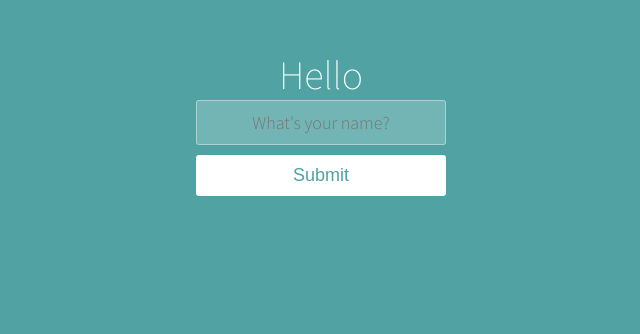
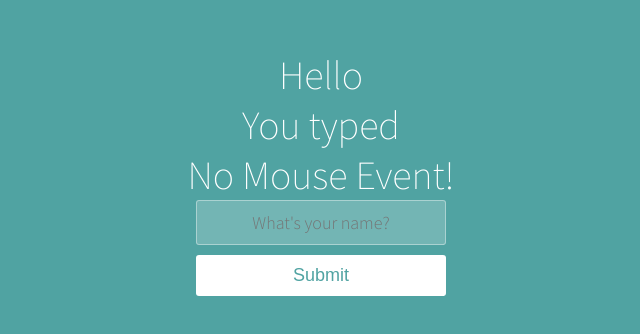
Before and after one commit to codecygen/024_event-handling-in-react, a React (Create React App) app: page / in a window 1280 px wide. Shown: the part 158-492 px from the top of the page, without its empty margins (319-959 px from the left). Built offline with nearby package versions, Linux system fonts and the light colour scheme.

Commit message:
click event greeting will be added

```diff
--- a/src/components/App.jsx
+++ b/src/components/App.jsx
@@ -4,9 +4,10 @@ import React, {useState} from "react";
 const App = () => {
 
 
-  const [headingText, setHeadingText] = useState('Hello');
+  const [headingText, setHeadingText] = useState('No Mouse Event!');
 
   const [buttonColor, setButtonColor] = useState('white');
+  const [name, setName] = useState('')
 
   const handleClick = () => {
     setHeadingText('Clicked!');
@@ -24,13 +25,26 @@ const App = () => {
 
   const handleChange = (e) => {
     console.log(e.target.value);
+    setName(e.target.value);
   }
 
+  // In HTML, elements are responsible of handling their own state.
+  // For example, if you type in an input element, the value will be
+  // equal to the one that you already typed.
+
+  // In React, however, you have to set the value property to the
+  // Thing you typed manually.
 
   return (
     <div className="container">
+      <h1>Hello {name}</h1>
+      <h1>You typed {name}</h1>
       <h1>{headingText}</h1>
-      <input type="text" placeholder="What's your name?" onChange={handleChange} />
+      <input
+      type="text"
+      placeholder="What's your name?"
+      onChange={handleChange}
+      value={name} />
 
       <button
         style={{backgroundColor: buttonColor}}
```
